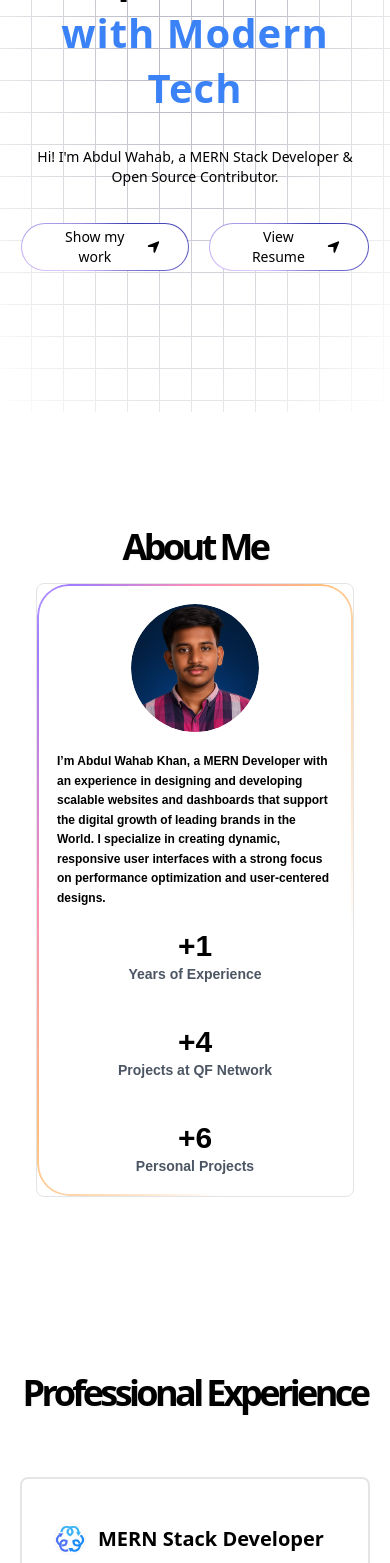
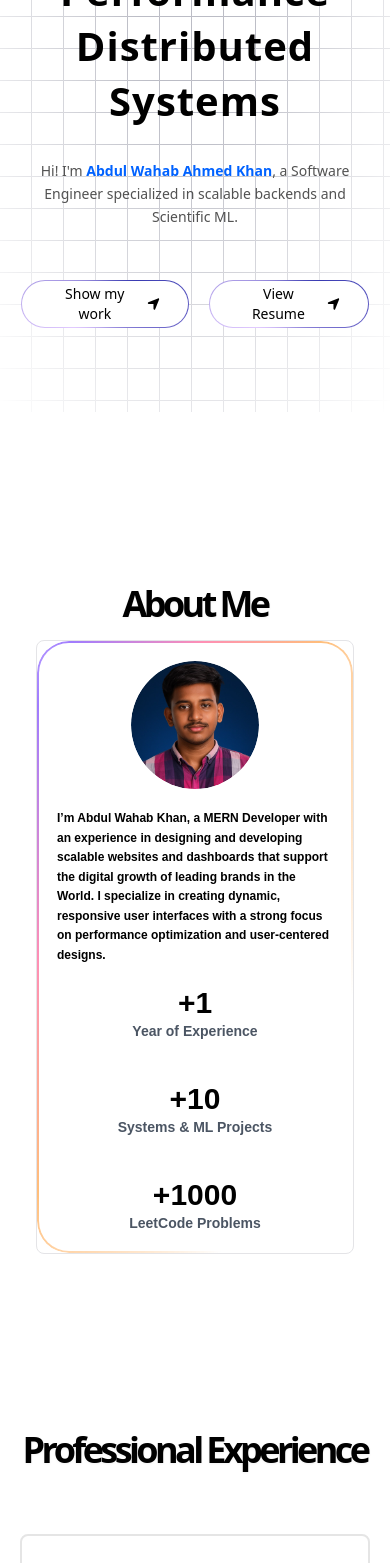
Before and after one commit to abdulwahabahmedkhanyusufzai/My_personal_portfolio, a Next.js app in the folder my_personal_portfolio/: page / in a window 390 px wide. Shown: the part 432-1995 px from the top of the page. Built offline with nearby package versions, Linux system fonts and the light colour scheme.

Commit message:
Updaated portfolio

```diff
--- a/my_personal_portfolio/app/globals.css
+++ b/my_personal_portfolio/app/globals.css
@@ -76,10 +76,14 @@
 
 @layer utilities {
   .heading {
-    @apply font-bold text-4xl md:text-5xl text-center;
+    @apply font-bold text-4xl md:text-5xl text-center text-brand-text-light dark:text-brand-text-dark transition-colors duration-300;
   }
 
   .black-gradient {
     background: linear-gradient(90deg, #161a31 0%, #06091f 100%);
   }
+
+  h1, h2, h3, h4, h5, h6 {
+    @apply text-brand-text-light dark:text-brand-text-dark;
+  }
 }
--- a/my_personal_portfolio/components/Hero.tsx
+++ b/my_personal_portfolio/components/Hero.tsx
@@ -19,17 +19,19 @@ const Hero = () => {
 
       <div className="flex justify-center relative my-20 z-10">
         <div className="max-w-[89vw] md:max-w-2xl lg:max-w-[60vw] flex flex-col items-center justify-center">
-          <p className="uppercase tracking-widest text-xs text-center text-blue-100 max-w-80">
-            Crafting High-Performance Web & AI Solutions
-          </p>
+          <div className="px-4 py-1.5 mb-4 rounded-full border border-brand-primary/20 bg-brand-primary/5 dark:bg-brand-primary/10 backdrop-blur-sm">
+            <p className="uppercase tracking-[0.2em] text-[10px] md:text-xs text-center text-brand-primary dark:text-brand-primary/80 font-bold">
+              Backend Systems & ML Infrastructure
+            </p>
+          </div>
 
           <TextGenerateEffect
-            words="Building Scalable Digital Experiences with Modern Tech"
-            className="text-center text-[40px] md:text-5xl lg:text-6xl"
+            words="Architecting High-Performance Distributed Systems"
+            className="text-center text-[40px] md:text-5xl lg:text-7xl tracking-tighter text-brand-primary dark:text-brand-secondary"
           />
 
-          <p className="text-center md:tracking-wider mb-4 text-sm md:text-lg lg:text-2xl pt-4 text-black dark:text-white-100 font-light">
-            Hi! I&apos;m Abdul Wahab, a MERN Stack Developer & Open Source Contributor.
+          <p className="text-center md:tracking-wider mb-8 text-sm md:text-lg lg:text-2xl pt-4 text-neutral-600 dark:text-neutral-400 font-medium max-w-2xl leading-relaxed">
+            Hi! I&apos;m <span className="text-brand-primary dark:text-brand-secondary font-bold">Abdul Wahab Ahmed Khan</span>, a Software Engineer specialized in scalable backends and Scientific ML.
           </p>
 
           <div className="flex gap-5 mt-5 md:mt-0 ">
--- a/my_personal_portfolio/components/RecentProjects.tsx
+++ b/my_personal_portfolio/components/RecentProjects.tsx
@@ -35,7 +35,7 @@ function Projects() {
 
                   {/* Project Details */}
                   <div className="p-5">
-                    <h2 className="text-2xl font-bold truncate">
+                    <h2 className="text-2xl font-bold truncate text-brand-primary dark:text-brand-secondary">
                       {project.title}
                     </h2>
                     <p className="mt-3 text-sm text-gray-800 dark:text-white-100 line-clamp-4">
--- a/my_personal_portfolio/components/footer.tsx
+++ b/my_personal_portfolio/components/footer.tsx
@@ -8,23 +8,7 @@ function Footer() {
 
   return (
     <footer className="w-full pt-20 pb-10 border-t border-black/10 dark:border-white/10" id="contact">
-      <div className="flex flex-col items-center mb-16">
-        <h1 className="heading lg:max-w-[45vw] text-center">
-          Ready to take <span className="text-blue">your</span> digital
-          presence to the next level?
-        </h1>
-        <p className="text-gray-700 dark:text-white-200 my-5 text-center max-w-md">
-          Reach out to me today and let&apos;s discuss how I can help you
-          achieve your goals.
-        </p>
-        <a href="mailto:absurw@gmail.com">
-          <MagicButton
-            title="Let's get in touch"
-            icon={<FaLocationArrow />}
-            position="right"
-          />
-        </a>
-      </div>
+
 
       <div className="grid grid-cols-1 md:grid-cols-3 gap-10 border-t border-black/5 dark:border-white/5 pt-16">
         {/* Logo & Bio */}
--- a/my_personal_portfolio/components/ui/Navbar.tsx
+++ b/my_personal_portfolio/components/ui/Navbar.tsx
@@ -3,7 +3,7 @@ import React, { useState, useEffect } from "react";
 import Link from "next/link";
 import { cn } from "@/app/lib/utils/cn";
 import { ModeToggle } from "./ModeToggle";
-import { navItems } from "@/data";
+import { navItems, socialMedia } from "@/data";
 import { HiMenuAlt3, HiX } from "react-icons/hi";
 
 export const Navbar = () => {
@@ -28,14 +28,17 @@ export const Navbar = () => {
       )}
     >
       <div className="max-w-7xl mx-auto px-5 sm:px-10 flex items-center justify-between">
-        <Link href="/" className="flex items-center gap-2">
-          <span className="text-xl font-bold tracking-tighter dark:text-white text-black">
-            AWK<span className="text-blue">.</span>
-          </span>
-        </Link>
+        {/* Left: Logo */}
+        <div className="flex-1 md:flex-initial">
+          <Link href="/" className="flex items-center gap-2">
+            <span className="text-xl font-bold tracking-tighter text-brand-primary dark:text-brand-secondary">
+              AWK<span className="text-brand-primary">.</span>
+            </span>
+          </Link>
+        </div>
 
-        {/* Desktop Nav */}
-        <div className="hidden md:flex items-center gap-8">
+        {/* Center: Nav Items (Desktop) */}
+        <div className="hidden md:flex items-center justify-center gap-8 flex-[2]">
           {navItems.map((item, idx) => (
             <Link
               key={idx}
@@ -51,6 +54,22 @@ export const Navbar = () => {
           >
             Resume
           </Link>
+        </div>
+
+        {/* Right: Socials & Theme Toggle */}
+        <div className="hidden md:flex items-center justify-end gap-6 flex-1">
+          <div className="flex items-center gap-3">
+            {socialMedia.map((social) => (
+              <Link
+                key={social.id}
+                href={social.link}
+                target="_blank"
+                className="text-neutral-600 dark:text-neutral-300 hover:text-blue dark:hover:text-blue transition-colors"
+              >
+                <social.icon size={18} />
+              </Link>
+            ))}
+          </div>
           <ModeToggle />
         </div>
 
@@ -73,7 +92,7 @@ export const Navbar = () => {
           isOpen ? "max-h-96 opacity-100" : "max-h-0 opacity-0"
         )}
       >
-        <div className="flex flex-col gap-4 p-5">
+        <div className="flex flex-col gap-4 p-5 text-center">
           {navItems.map((item, idx) => (
             <Link
               key={idx}
@@ -91,6 +110,21 @@ export const Navbar = () => {
           >
             View Resume
           </Link>
+
+          <div className="h-[1px] bg-black/10 dark:border-white/10 my-2" />
+
+          <div className="flex items-center gap-6 justify-center py-2">
+            {socialMedia.map((social) => (
+              <Link
+                key={social.id}
+                href={social.link}
+                target="_blank"
+                className="text-neutral-600 dark:text-neutral-300 hover:text-blue transition-colors"
+              >
+                <social.icon size={24} />
+              </Link>
+            ))}
+          </div>
         </div>
       </div>
     </nav>
--- a/my_personal_portfolio/data/index.tsx
+++ b/my_personal_portfolio/data/index.tsx
@@ -1,8 +1,8 @@
 import { z } from "zod";
 import { FaFacebook, FaWhatsapp, FaGithub, FaLinkedin } from "react-icons/fa";
-import { SiFiverr } from "react-icons/si";
+import { SiFiverr, SiLeetcode, SiCodeforces, SiKaggle, SiCodechef } from "react-icons/si";
 
-import { FaHome, FaUser, FaBriefcase, FaGraduationCap, FaEnvelope } from "react-icons/fa";
+import { FaHome, FaUser, FaBriefcase, FaGraduationCap, FaEnvelope, FaCode, FaMicrochip, FaServer, FaTerminal } from "react-icons/fa";
 
 export const navItems = [
   { name: "About", link: "#about", icon: <FaUser /> },
@@ -16,47 +16,44 @@ export const skillsData = [
   {
     category: "Languages",
     skills: [
-      { name: "Python", icon: "/python.svg", level: "Advanced" }, // Placeholder icon if missing
-      { name: "C++ (DSA)", icon: "/c.svg", level: "Advanced" },
-      { name: "JavaScript", icon: "/js.svg", level: "Advanced" },
+      { name: "C++", icon: "/c.svg", level: "Expert" },
+      { name: "Python", icon: "/python.svg", level: "Expert" },
+      { name: "Go", icon: "/go.svg", level: "Advanced" },
       { name: "TypeScript", icon: "/ts.svg", level: "Advanced" },
-      { name: "SQL", icon: "/sql.png", level: "Intermediate" }, // Placeholder
-      { name: "GraphQL", icon: "/graphql.png", level: "Intermediate" }, // Placeholder
+      { name: "Java", icon: "/java.svg", level: "Advanced" },
+      { name: "SQL", icon: "/sql.png", level: "Advanced" },
     ],
   },
   {
-    category: "AI/ML",
+    category: "ML Infrastructure",
     skills: [
-      { name: "Machine Learning", icon: "/machine-learning-model.svg", level: "Advanced" }, // Placeholder
-      { name: "Computer Vision", icon: "/cv.png", level: "Advanced" }, // Placeholder
-      { name: "Reinforcement Learning", icon: "/rf.png", level: "Advanced" }, // Placeholder
-      { name: "JAX", icon: "/jax.png", level: "Advanced" }, // Placeholder
-      { name: "Scikit-learn", icon: "/sk-learn.png", level: "Advanced" }, // Placeholder
-      { name: "NumPy", icon: "/np.png", level: "Advanced" }, // Placeholder
-      { name: "Pandas", icon: "/pd.png", level: "Advanced" }, // Placeholder
+      { name: "JAX", icon: "/jax.png", level: "Expert" },
+      { name: "PyTorch", icon: "/pytorch.svg", level: "Advanced" },
+      { name: "XLA", icon: "/xla.png", level: "Advanced" },
+      { name: "Scikit-learn", icon: "/sk-learn.png", level: "Expert" },
+      { name: "NumPy", icon: "/np.png", level: "Expert" },
+      { name: "Pandas", icon: "/pd.png", level: "Expert" },
     ]
   },
   {
-    category: "Web Development",
+    category: "Backend & Systems",
     skills: [
-      { name: "React.js", icon: "/re.svg", level: "Advanced" },
-      { name: "Next.js", icon: "/next.svg", level: "Advanced" },
-      { name: "Node.js", icon: "/node-js.svg", level: "Advanced" },
-      { name: "Express", icon: "/express.svg", level: "Advanced" },
-      { name: "MongoDB", icon: "/mongodb.svg", level: "Advanced" },
-      { name: "Prisma", icon: "/prisma.svg", level: "Intermediate" }, // Placeholder
-      { name: "Remix", icon: "/remix.webp", level: "Intermediate" }, // Placeholder
-      { name: "Shopify", icon: "/shopify.png", level: "Intermediate" }, // Placeholder
+      { name: "Node.js", icon: "/node-js.svg", level: "Expert" },
+      { name: "Spring Boot", icon: "/spring.svg", level: "Advanced" },
+      { name: "BullMQ", icon: "/bullmq.png", level: "Advanced" },
+      { name: "Redis", icon: "/redis.svg", level: "Advanced" },
+      { name: "Next.js", icon: "/next.svg", level: "Expert" },
+      { name: "Prisma", icon: "/prisma.svg", level: "Expert" },
     ],
   },
   {
-    category: "Cloud & Tools",
+    category: "DevOps & Data",
     skills: [
-      { name: "Google Cloud", icon: "/gcloud.svg", level: "Intermediate" },
-      { name: "Docker", icon: "/dock.svg", level: "Intermediate" },
-      { name: "Linux (WSL)", icon: "/linux.svg", level: "Advanced" }, // Placeholder
-      { name: "Git", icon: "/git.svg", level: "Advanced" },
-      { name: "Postman", icon: "/postman.svg", level: "Advanced" },
+      { name: "PostgreSQL", icon: "/postgres.svg", level: "Expert" },
+      { name: "Docker", icon: "/dock.svg", level: "Advanced" },
+      { name: "Google Cloud", icon: "/gcloud.svg", level: "Advanced" },
+      { name: "CI/CD", icon: "/git.svg", level: "Advanced" },
+      { name: "Linux", icon: "/linux.svg", level: "Expert" },
     ],
   },
 ];
@@ -64,105 +61,88 @@ export const skillsData = [
 export const projects = [
   {
     id: 1,
-    title: "Scalable Video Content Platform",
-    des: "Engineered a video-sharing platform with JWT/Google OAuth, processing 5,000+ minutes of content. Optimized playback performance by 40% using lazy loading and ensured 99.9% uptime via Vercel.",
-    img: "/p1.png", // Reusing existing image as placeholder
-    iconLists: ["/re.svg", "/node-js.svg", "/gcloud.svg", "/vercel.svg"],
-    link: "https://github.com/abdulwahabahmedkhanyusufzai", // Fallback link
+    title: "High-Concurrency AI Orchestrator",
+    des: "Engineered a high-throughput distributed orchestration engine in Go, implementing worker pools and channel-based concurrency to safely manage parallel LLM API workloads.",
+    img: "/p1.png",
+    iconLists: ["/go.svg", "/dock.svg", "/gcloud.svg", "/next.svg"],
+    link: "https://github.com/abdulwahabahmedkhanyusufzai",
   },
   {
     id: 2,
-    title: "High-Performance Streaming Interface",
-    des: "Designed a Netflix-inspired UI with real-time content fetching and advanced filtering mechanisms. Built with MERN Stack and REST APIs.",
-    img: "/NetflixClone.jpeg", // Reusing existing image as placeholder
-    iconLists: ["/re.svg", "/tail.svg", "/node-js.svg", "/mongodb.svg"],
-    link: "https://github.com/abdulwahabahmedkhanyusufzai", // Fallback link
+    title: "Distributed Media Streaming Platform",
+    des: "Designed scalable media backend with Spring Boot and PostgreSQL, featuring stateless JWT authentication and optimized payload chunking for low-latency streaming.",
+    img: "/NetflixClone.jpeg",
+    iconLists: ["/java.svg", "/sql.png", "/dock.svg", "/ts.svg"],
+    link: "https://github.com/abdulwahabahmedkhanyusufzai",
   },
 ];
 
 export const workExperience = [
   {
     id: 1,
-    title: "MERN Stack Developer",
+    title: "Full Stack Developer",
     company: "QF Network",
     thumbnail: "/qf_network.png",
     location: "Karachi, Pakistan",
     date: "Mar 2025 – Present",
     desc: [
-      "Engineered custom Shopify applications using Remix.js and Prisma ORM, automating billing workflows and webhook handling.",
-      "Refactored legacy React codebases, implementing memoization and lazy loading to reduce FCP by 30%.",
-      "Deployed scalable REST APIs using Node.js and Express, integrating third-party services via robust authentication flows.",
-      "Maintained 99.9% uptime for client applications, debugging critical production issues within strict SLAs.",
+      "Optimized p99 API latency by 40% by refactoring Prisma schema and implementing composite B-Tree indexing in PostgreSQL.",
+      "Developed a semantic search engine using pgvector (HNSW indexing) for high-dimensional retrieval across 10,000+ SKU catalogs.",
+      "Architected an LLM pipeline in Next.js, reducing merchant onboarding time by 95% (hours to 5 mins) via automated context and rate-limit management.",
+      "Designed a distributed worker system using BullMQ and Redis, eliminating thread-blocking operations for asynchronous reward and webhook delivery.",
     ],
     className: "md:col-span-2",
   },
 ];
 
-export const openSourceAchievements = [
+export const appliedML = [
   {
     id: 1,
-    project: "Google / JAX",
-    role: "High-Performance Numerical Computing",
-    icon: "/jax.png",
-    date: "Jan 2026 – Present",
-    desc: [
-      "Refactored rankdata functions to implement high-performance lazy execution using lax.cond, eliminating redundant sorting overhead (PR #34628).",
-      "Core Team Review: Optimization approved by Google Research engineers for the v0.10.0 release.",
-    ],
+    title: "Stanford RNA 3D Folding",
+    rank: "Rank: 55/2,226 (Top 2.5%)",
+    category: "Scientific ML",
+    desc: "Engineered Transformer/CNN models with custom spatial embeddings; optimized GPU data pipelines for memory-constrained biological datasets.",
   },
   {
     id: 2,
-    project: "Google / Colab-VSCode Extension",
-    role: "TypeScript, Jupyter Protocol",
-    icon: "/ts.svg",
-    date: "Jan 2026 – Present",
-    desc: [
-      "Overhauled Authentication UX by intercepting kernel-level input request messages and replacing static URLs with custom VS Code UI (PR #375).",
-      "Resolved login blockers for Brave/Safari users by implementing a custom input reply handler that identifies client processes via Session IDs.",
-    ],
+    title: "Thermophysical Property Prediction",
+    rank: "Rank: 62/1,176 (Top 5%)",
+    category: "Chemical Informatics",
+    desc: "Developed regression models using SMILES-derived graph descriptors to predict molecular melting points and improve convergence stability.",
   },
   {
     id: 3,
-    project: "Google / Colabtools",
-    role: "Core Library",
-    icon: "/gcloud.svg",
-    date: "Jan 2026 – Present",
-    desc: [
-      "Improved developer experience by implementing actionable error messages for Drive mount credential failures (PR #5805).",
-      "Refined exception handling logic within core Colab utilities used by millions of monthly active users.",
-    ],
+    title: "NVIDIA Nemotron Reasoning Challenge",
+    rank: "Rank: 69/432 (Top 16%)",
+    category: "LLM Fine-Tuning",
+    desc: "Performed supervised fine-tuning (SFT) on foundational LLMs using reasoning datasets, improving multi-step logical consistency.",
+  },
+];
+
+export const competitiveProgramming = [
+  {
+    id: 1,
+    platform: "AtCoder",
+    rank: "Cyan (1200), Rank 67th Global",
+    desc: "Reached Cyan in a single debut match (Top 1% globally) in ABC 453.",
+  },
+  {
+    id: 2,
+    platform: "Codeforces",
+    rank: "Specialist (Max 1477)",
+    desc: "Regular Div.2 participant specializing in graph algorithms and dynamic programming.",
+  },
+  {
+    id: 3,
+    platform: "LeetCode",
+    rank: "1000+ Solved (Top 5%)",
+    desc: "Expertise in advanced data structures and optimization techniques.",
   },
   {
     id: 4,
-    project: "Google / Tunix",
-    role: "Reinforcement Learning Library",
-    icon: "/rf.png",
-    date: "Jan 2026 – Present",
-    desc: [
-      "Diagnosed and resolved a critical AttributeError in the rl cluster module affecting Python 3.11+ environments (PR #1000).",
-      "Consolidated multiple stale pull requests into a single optimized patch.",
-    ],
-  },
-];
-
-export const dataScienceCompetitions = [
-  {
-    id: 1,
-    title: "CSIRO – Image2Biomass Prediction",
-    rank: "Top 17% (671/3906) Global",
-    desc: "Developed a Deep Learning pipeline to estimate biomass from multi-spectral imagery. Applied using Regression-based CNNs.",
-  },
-  {
-    id: 2,
-    title: "PhysioNet ECG Digitization",
-    rank: "Top 21% (299/1428) Global",
-    desc: "Developed a computer vision pipeline to extract ECG time-series data from scans. Implemented signal extraction algorithms.",
-  },
-  {
-    id: 3,
-    title: "Diabetes Prediction Challenge",
-    rank: "Top 40% (1677/4206) Global",
-    desc: "Built ensemble learning models for medical classification, competing against 4,000+ international teams.",
+    platform: "CodeChef",
+    rank: "3-Star (1680 Rating)",
+    desc: "Achieved +450 rating increase in a single contest, ranking 7th in Pakistan.",
   },
 ];
 
@@ -174,34 +154,34 @@ export const education = [
     date: "Expected 2029",
     location: "Karachi, Pakistan",
     desc: "Currently pursuing Bachelor's degree with a focus on Computer Science fundamentals.",
-    grade: "1st Semester",
+    grade: "2nd Semester",
     coursework: [
-      "Introduction to Computing",
-      "English Comprehension",
-      "General Mathematics",
-      "Calculus & Analytical Geometry",
-      "Discrete Mathematics",
-      "Physics",
-      "Introduction to E-Learning",
-      "Pakistan Studies"
+      "Data Structures & Algorithms",
+      "Discrete Math",
+      "Systems Architecture",
+      "Calculus",
+      "Introduction to Programming",
+      "Digital Logic Design",
+      "Object Oriented Programming",
+      "Statistics and Probability"
     ],
   },
 ];
 
-const yearsOfExperience = 1;
+const projectsCompleted = 10;
 
 export const aboutData = [
   {
-    number: yearsOfExperience,
-    text: "Years of Experience",
+    number: 1,
+    text: "Year of Experience",
   },
   {
-    number: 4,
-    text: "Projects at QF Network",
+    number: projectsCompleted,
+    text: "Systems & ML Projects",
   },
   {
-    number: 6,
-    text: "Personal Projects",
+    number: 1000,
+    text: "LeetCode Problems",
   },
 ];
 
@@ -232,13 +212,13 @@ export const socialMedia = [
   },
   {
     id: 2,
-    link: "www.linkedin.com/in/awahab1567",
+    link: "https://www.linkedin.com/in/awahab1567",
     icon: FaLinkedin,
   },
   {
     id: 3,
-    link: "https://www.facebook.com/abdulwahabkhan",
-    icon: FaFacebook,
+    link: "https://leetcode.com/u/abdulwahabyusufzai72/",
+    icon: SiLeetcode,
   },
   {
     id: 4,
@@ -247,7 +227,7 @@ export const socialMedia = [
   },
   {
     id: 5,
-    link: "https://fiverr.com/wahabyusufzai",
-    icon: SiFiverr,
+    link: "https://www.kaggle.com/abdulwahabyusufzai",
+    icon: SiKaggle,
   },
 ];
--- a/my_personal_portfolio/tailwind.config.ts
+++ b/my_personal_portfolio/tailwind.config.ts
@@ -41,7 +41,15 @@ const config = {
         },
         blue: {
           "100": "#E4ECFF",
-          DEFAULT: "#3B82F6", // Replacing purple with a standard Blue
+          DEFAULT: "#3B82F6",
+        },
+        brand: {
+          primary: "#0062ff",
+          secondary: "#7000ff",
+          text: {
+            light: "#05070a",
+            dark: "#f0f2f5"
+          }
         },
         border: "hsl(var(--border))",
         input: "hsl(var(--input))",
```
Also changed, not shown: my_personal_portfolio/components/Education.tsx (+52 -47 lines), my_personal_portfolio/components/Experience.tsx (+51 -27 lines).
